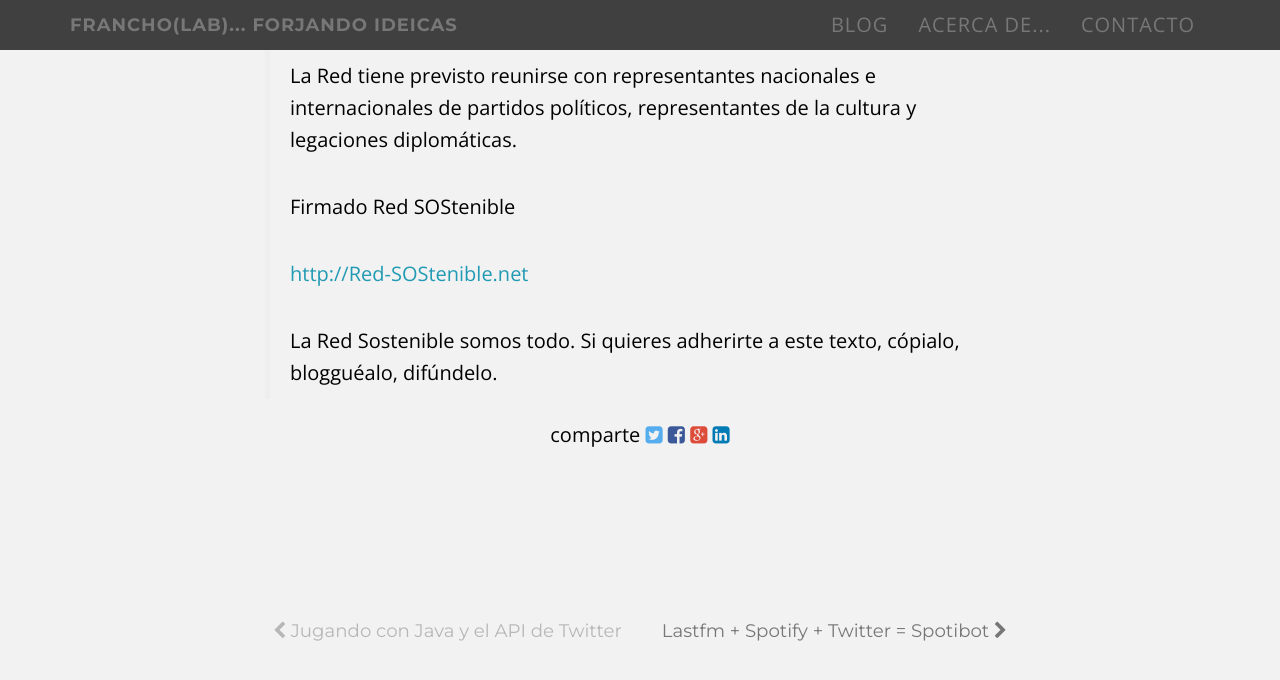
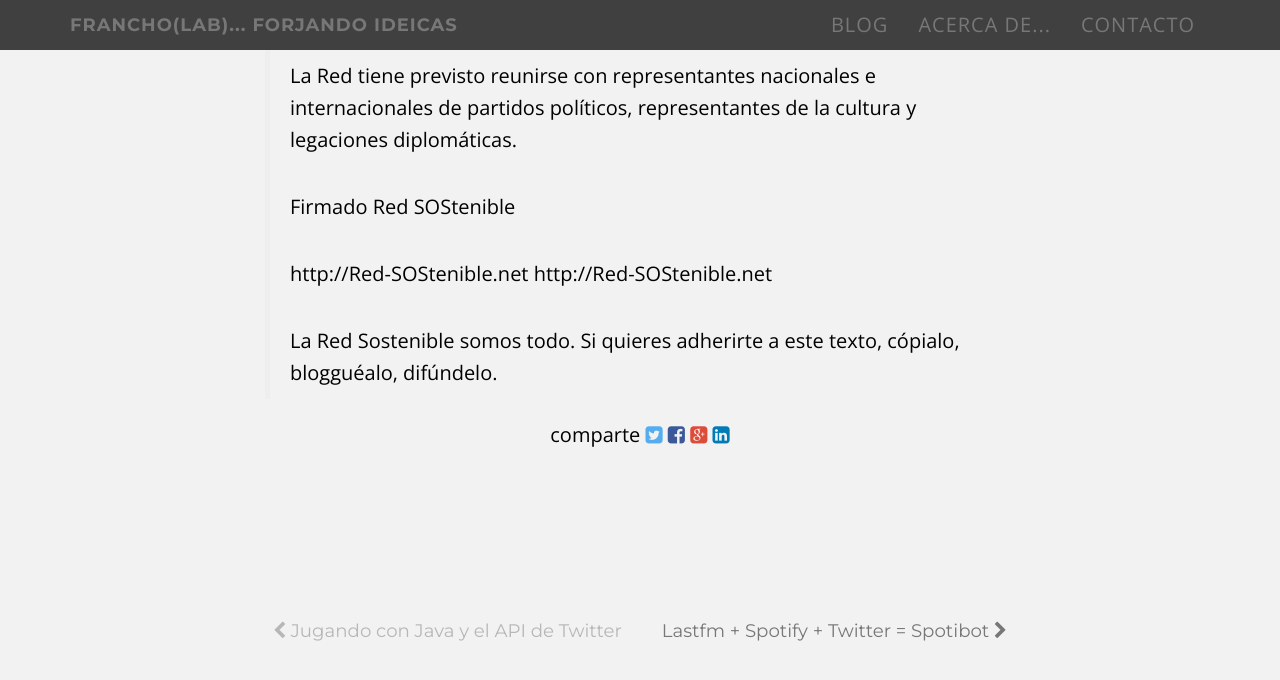
Before and after one commit to francho/francho.github.io, a Jekyll site: the page built from _posts/2010-01-12-por-una-red-s-o-s-tenible-retirada-de-la-ley-sinde-ya.md, in a window 1280 px wide and 900 px high, scrolled down 4335 px. Shown: the top 680 px of the window. Built offline with Jekyll 4.4.1, drawn with Linux system fonts in a browser that asks for light colours; comment, search, counter and statistics services are not loaded.

```diff
--- a/_posts/2010-01-12-por-una-red-s-o-s-tenible-retirada-de-la-ley-sinde-ya.md
+++ b/_posts/2010-01-12-por-una-red-s-o-s-tenible-retirada-de-la-ley-sinde-ya.md
@@ -58,6 +58,6 @@ Después del salto tenéis el texto íntegro de la reivindicación, copiarlo y
 >
 > Firmado Red SOStenible
 >
-> [http://Red-SOStenible.net](http://Red-SOStenible.net)
+> http://Red-SOStenible.net http://Red-SOStenible.net
 >
 > La Red Sostenible somos todo. Si quieres adherirte a este texto, cópialo, blogguéalo, difúndelo.
```
